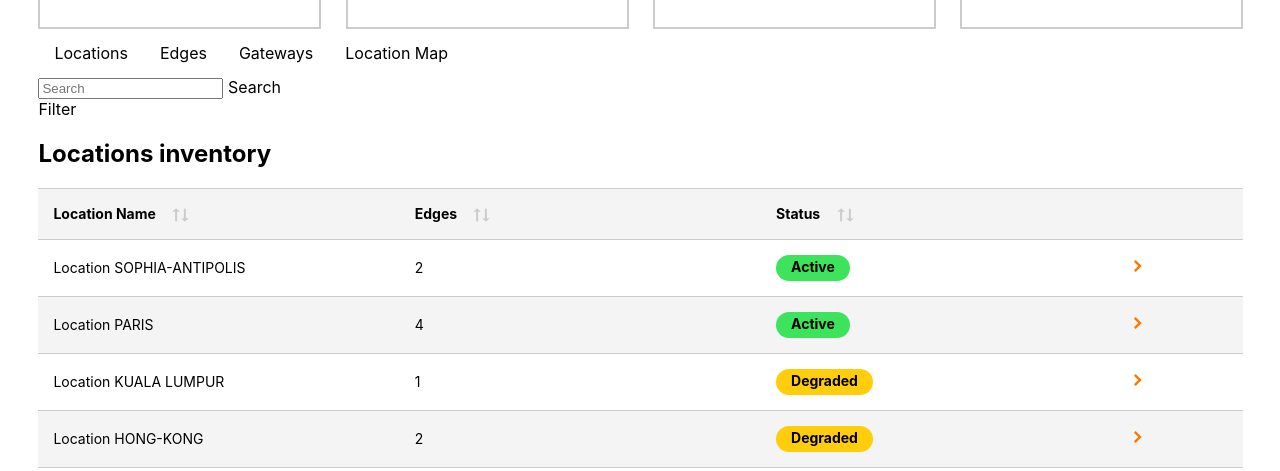
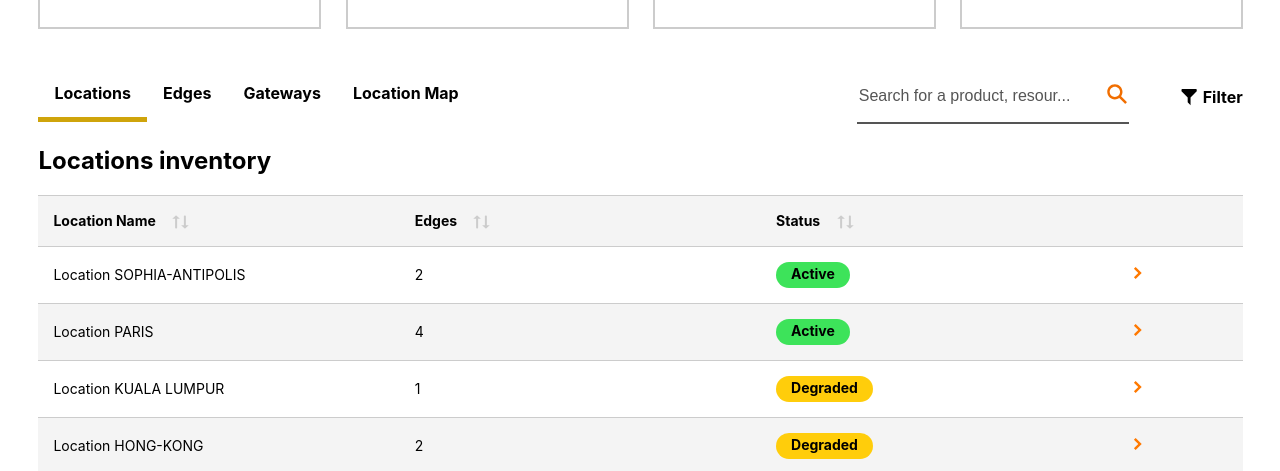
Before and after one commit to Hamakomi/ProjetWebS6, a plain HTML site: page POKE/index.html in a window 1280 px wide. Shown: the part 328-799 px from the top of the page. Drawn offline with Linux system fonts and the light colour scheme.

Commit message:
POKE : add search bar

```diff
--- a/POKE/index.html
+++ b/POKE/index.html
@@ -90,19 +90,33 @@
                 <div id="navbar">
                     <ul>
                         <li>
-                            <a>Locations</a>
+                            <a id="locations">Locations</a>
+                            <div class="line_select"></div>
+                        </li>
+                        <li>
+                            <a id="edges">Edges</a>
+                            <div class="line_select"></div>
+                        </li>
+                        <li>
+                            <a id="gateways">Gateways</a>
+                            <div class="line_select"></div>
+                        </li>
+                        <li>
+                            <a id="location_map">Location Map</a>
+                            <div class="line_select"></div>
+                        </li>
+                    </ul>
+                    <div id="search_container">
+                        <div id="search">
+                            <input id="search_bar" type="text" placeholder="Search for a product, resour...">
+                            <span><img src="../HELP/icone/loupe.svg" alt="sort"></span>
+                        </div>
+                        <div id="filtre">
+                            <img src="../HELP/icone/filtre.svg" alt="sort">
+                            Filter <!-- Icon de filtre et texte-->
+                        </div>
 
-                        </li>
-                        <li><a>Edges</a></li>
-                        <li><a>Gateways</a></li>
-                        <li><a>Location Map</a></li>
-                    </ul>
-                    <div></div> <!-- A voir pour l'espave en % entre ul et searchbar-->
-                    <div>
-                        <input type="text" placeholder="Search">
-                        <a>Search</a> <!-- Icon de loupe a la place du texte-->
                     </div>
-                    <a>Filter</a> <!-- Icon de filtre et texte-->
                 </div>
             </div>
 
--- a/POKE/script.js
+++ b/POKE/script.js
@@ -1,4 +1,54 @@
 let choix = "locations";
+var locations = document.getElementById("locations");
+var lines = document.getElementsByClassName("line_select");
+var edges = document.getElementById("edges");
+var gateways = document.getElementById("gateways");
+var locationMap = document.getElementById("location_map");
+
+locations.addEventListener("click", function () {
+    choixNavbar("locations");
+    updateSelection("locations");
+});
+
+edges.addEventListener("click", function () {
+    choixNavbar("edges");
+    updateSelection("edges");
+}
+);
+
+gateways.addEventListener("click", function () {
+    choixNavbar("gateways");
+    updateSelection("gateways");
+}
+);
+
+locationMap.addEventListener("click", function () {
+    choixNavbar("locationMap");
+    updateSelection("location_map");
+}
+);
+
+
+function updateSelection(selected) {
+    for (let i = 0; i < lines.length; i++) {
+        if (lines[i].classList.contains("line--active") && lines[i].id !== selected) {
+            lines[i].classList.remove("line--active");
+        }
+    }
+    if (selected == "locations") {
+        lines[0].classList.add("line--active");
+    }
+    else if (selected == "edges") {
+        lines[1].classList.add("line--active");
+    }
+    else if (selected == "gateways") {
+        lines[2].classList.add("line--active");
+    }
+    else if (selected == "location_map") {
+        lines[3].classList.add("line--active");
+    }
+}
+
 
 
 
@@ -28,4 +78,5 @@ function changeColorStatus() {
             console.log("error");
     }
 }
+updateSelection(choix);
 changeColorStatus();
--- a/POKE/style.css
+++ b/POKE/style.css
@@ -138,6 +138,10 @@ td:has(.button), #button-col{
     margin: 15px 0;
 }
 
+#navbar {
+    overflow: hidden;
+    margin-top : 40px;
+}
 #navbar a:hover {
     cursor: pointer;
 }
@@ -147,6 +151,7 @@ td:has(.button), #button-col{
     margin: 0;
     padding: 0;
     overflow: hidden;
+    display: inline-block;
 }
 
 #navbar li {
@@ -158,10 +163,12 @@ td:has(.button), #button-col{
     text-align: center;
     padding: 14px 16px;
     text-decoration: none;
+    font-weight: 700;
+    font-size: 16 px;
 }
 
 #navbar li a:hover {
-    background-color: var(--grey);
+    background-color: var(--light-grey);
 }
 
 .table-navigation {
@@ -232,3 +239,64 @@ td:has(.button), #button-col{
     vertical-align: middle;
     height: 12px;
 }
+.line_select {
+    height: 5px;
+}
+.line--active {
+    background-color: var(--header-color);
+}
+
+#search_container {
+    float: right;
+    height: 55px;
+    display: flex;
+    flex-direction: row;
+}
+
+#search_container > div {
+    display: flex;
+    justify-content: center;
+    align-items: center;
+    font-weight: 700;
+    font-size: 16px;
+    margin-left: 25px;
+}
+
+::placeholder {
+    font-weight: 400;
+    font-size: 16px;
+    color : #555555;
+}
+
+#search_bar {
+    font-weight: 400;
+    font-size: 16px;
+    color : #555555;
+    height: 24px;
+    width : 230px;
+    border : none;
+}
+
+#search_bar:focus {
+    outline: none;
+}
+
+#search_container #search_bar {
+    margin-right: 18px;
+}
+
+#search {
+    border-bottom: solid 2px #555555;
+    margin-right: 25px;
+}
+
+#search span {
+    cursor: pointer;
+}
+
+#filtre {
+    cursor: pointer;
+}
+#filtre img {
+    margin-right: 4px;
+}
```
Lines whose indentation alone changed are shown as unchanged.
